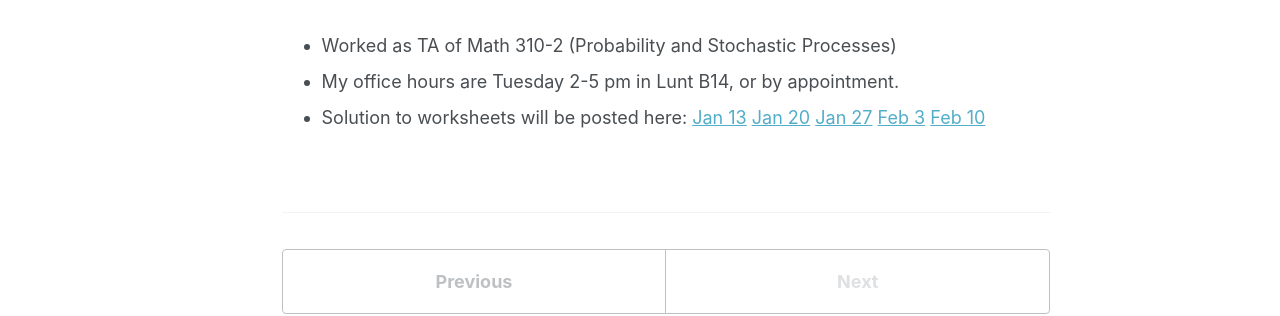
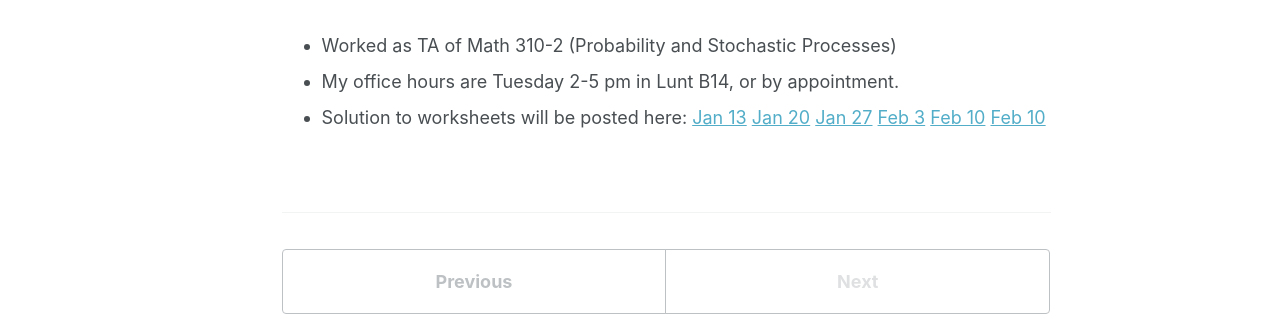
Before and after one commit to zhc515/zhc515.github.io, a Jekyll site: the page built from _teaching/2026-winter-teaching.md, in a window 1280 px wide. Shown: the part 189-505 px from the top of the page. Built offline with Jekyll 4.4.1, drawn with Linux system fonts in a browser that asks for light colours.

Commit message:
Update 2026-winter-teaching.md

```diff
--- a/_teaching/2026-winter-teaching.md
+++ b/_teaching/2026-winter-teaching.md
@@ -16,3 +16,4 @@ location: "Evanston, US"
   [Jan 27](http://zhc515.github.io/files/Math_310_2_worksheet_Jan_27.pdf)
   [Feb 3](http://zhc515.github.io/files/Math_310_2_worksheet_Feb_3.pdf)
   [Feb 10](http://zhc515.github.io/files/Math_310_2_worksheet_Feb_10.pdf)
+  [Feb 10](http://zhc515.github.io/files/Math_310_2_worksheet_Feb_17.pdf)
```
